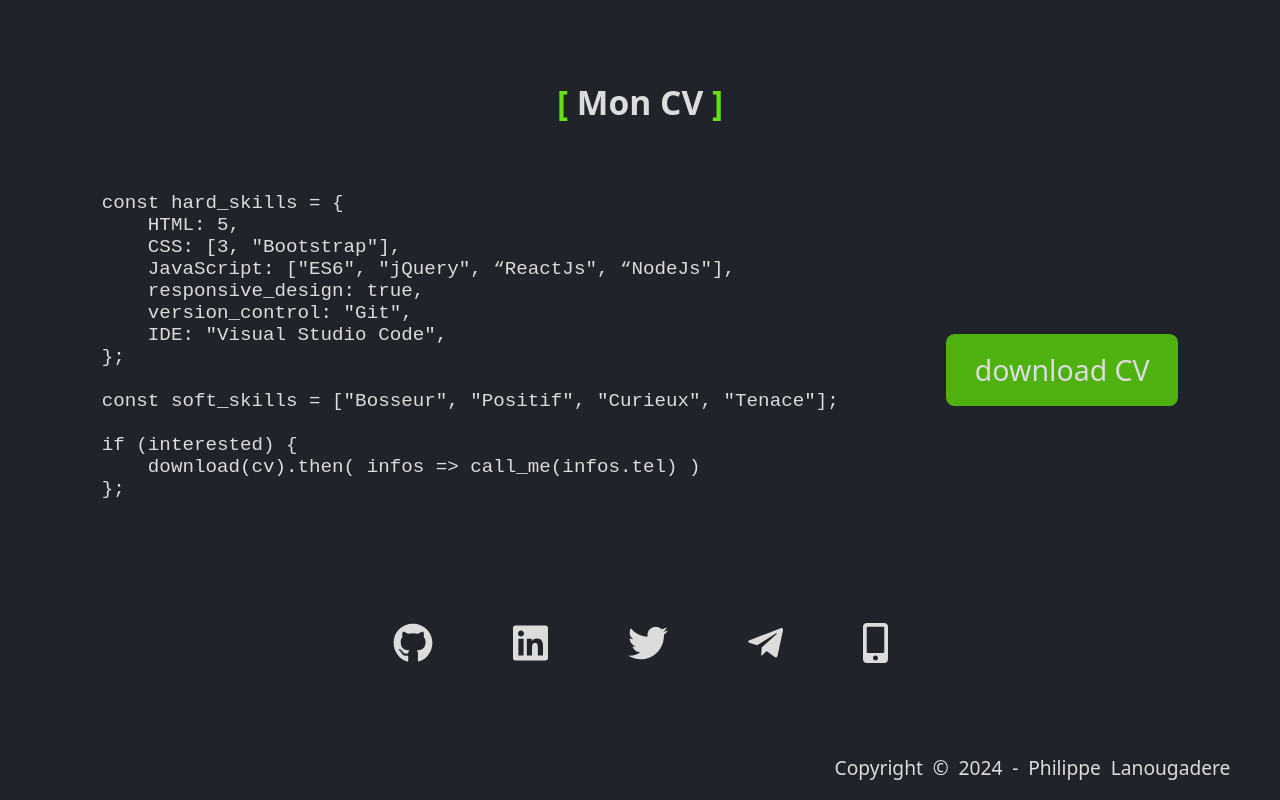
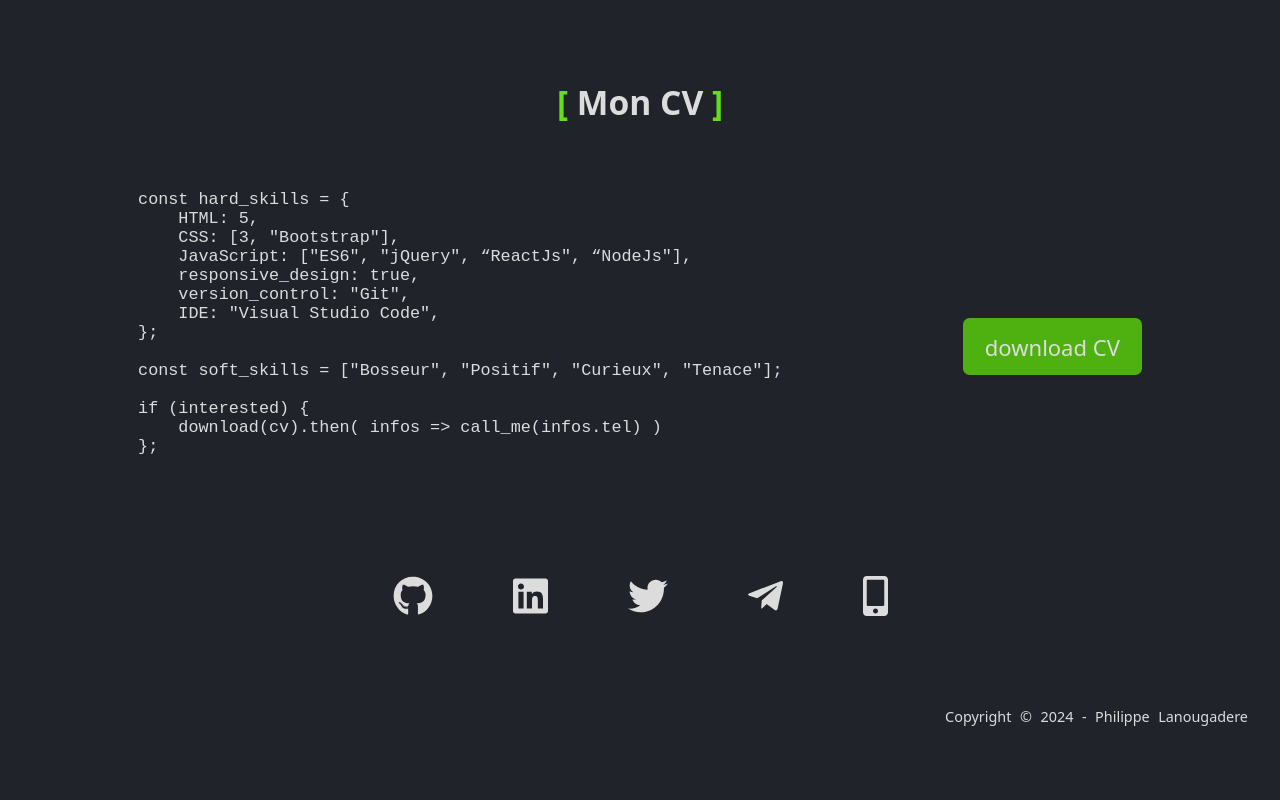
Before and after one commit to philippe76/React-Portfolio, a React (Create React App) app: page / in a window 1280 px wide. Shown: the part 1573-2373 px from the top of the page. After the commit the page ends 2314 px from the top, so only its background shows below. Built offline with nearby package versions, Linux system fonts and the light colour scheme.

Commit message:
Update font-sizes

```diff
--- a/src/App.css
+++ b/src/App.css
@@ -113,7 +113,7 @@ a.link.active::after {
 }
 
 .profile-txt {
-  font-size: calc(0.5rem + 0.9vw);
+  font-size: calc(0.5rem + 0.7vw);
 }
 
 .profile-box img {
@@ -185,14 +185,14 @@ a.link.active::after {
 
 .skills {
   width: 30%;
-  font-size: 1.2rem;
+  font-size: 1.05rem;
 }
 
 .downloadCV {
   display: block;
   margin-top: 3rem;
   padding: 0.6em 1em;
-  font-size: 1.1em;
+  font-size: 0.85em;
   background: var(--btn-focus-color);
   color: var(--light-text-color);
   text-decoration: none;
@@ -263,17 +263,17 @@ a.link.active::after {
   background: var(--modal-icon-bg);
   color: var(--focus-color);
   width: 15rem;
-  font-size: 1.3rem;
+  font-size: 1.1rem;
   font-family: "Oswald", sans-serif;
 }
 
 
 /* ----------- FOOTER ------------- */
 
-.footer {
+.footer-text {
   text-align: right;
-  font-size: 1.2rem;
-  margin: 1.2rem 3.1rem;
+  font-size: 0.9rem;
+  margin-right: 2rem;
   word-spacing: 0.3rem;
 }
 
--- a/src/components/Burger.js
+++ b/src/components/Burger.js
@@ -33,6 +33,7 @@ const Burger = () => {
       >
         &lt; P.L /&gt;
       </Link>
+
       <Menu className="menu" right width={"100%"} isOpen={menuOpen} onStateChange={(state) => stateChangeHandler(state)}>
         <Link
           activeClass="active"
--- a/src/components/Cv.js
+++ b/src/components/Cv.js
@@ -1,4 +1,4 @@
-import React, { useState } from "react";
+import React from "react";
 import CV from "../images/CV.pdf";
 
 const Cv = () => {
--- a/src/components/Footer.js
+++ b/src/components/Footer.js
@@ -1,4 +1,4 @@
-import React, {useState, useEffect} from "react";
+import React from "react";
 
 
 const Footer = () => {
@@ -7,7 +7,7 @@ const Footer = () => {
 
   return (
     <>
-      <p className="footer paragraph">
+      <p className="footer-text">
         Copyright © {year} - Philippe Lanougadere
       </p>
     </>
```
Also changed, not shown: src/components/Contact.js (+1 -6 lines), src/components/Stack.js (+1 -7 lines).
